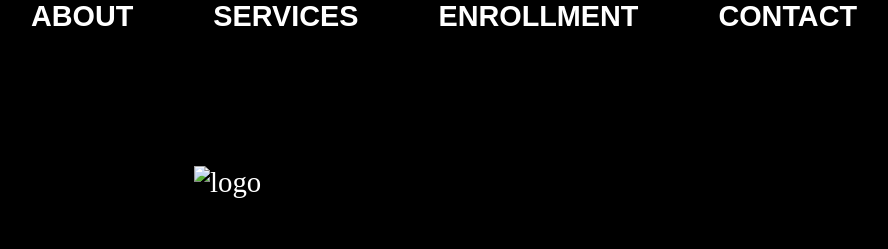
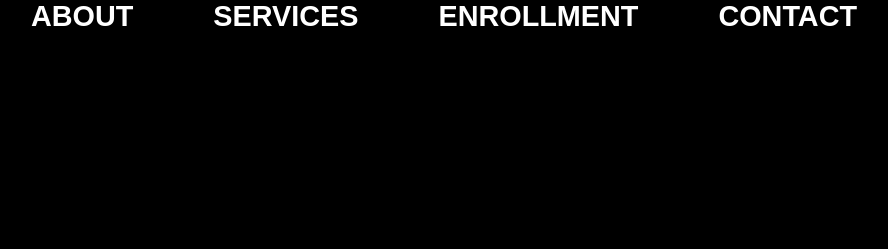
Before and after one commit to Nigel-Kallan/Nigel-Kallan.github.io, a plain HTML site: page index.html in a window 1280 px wide. Shown: the top 249 px of the page, without its empty margins (196-1084 px from the left). Drawn offline with Linux system fonts and the light colour scheme.

Commit message:
remove logo

```diff
--- a/css/app.css
+++ b/css/app.css
@@ -48,16 +48,7 @@ header {
   background-size: cover;
   border-bottom: 1px solid #000;
 }
-#logo {
-  width: 500px;
-  padding-top: 100px;
-  margin-left: auto;
-  margin-right: auto;
-  display: flex;
-  align-items: center;
-  justify-content: center;
 
-}
 section {
   width: 100%;
   min-height: 1000px;
--- a/index.html
+++ b/index.html
@@ -14,8 +14,7 @@
       <a href="#contact" title="contact">CONTACT</a>
     </nav>
     <header>
-      <a href="#" title="logo"></a>
-        <img src="assets/images/logo.png" id="logo" alt="logo">
+
     </header>
     <div id="main">
       <section id="about">
```
